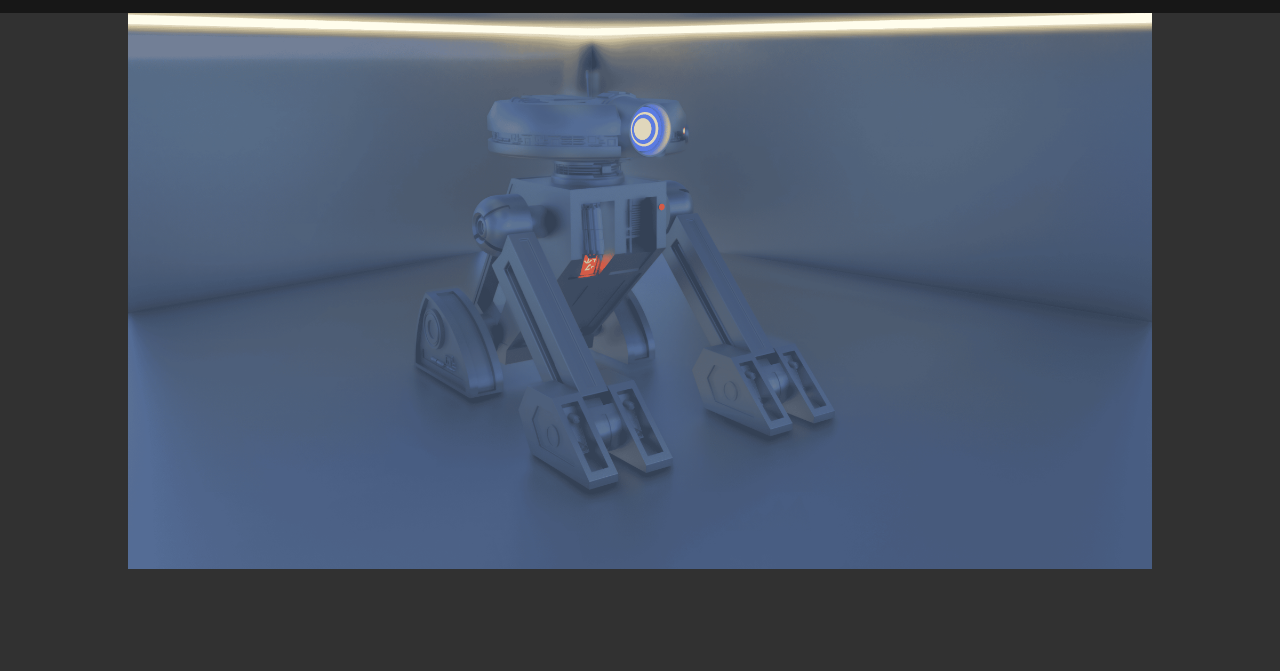
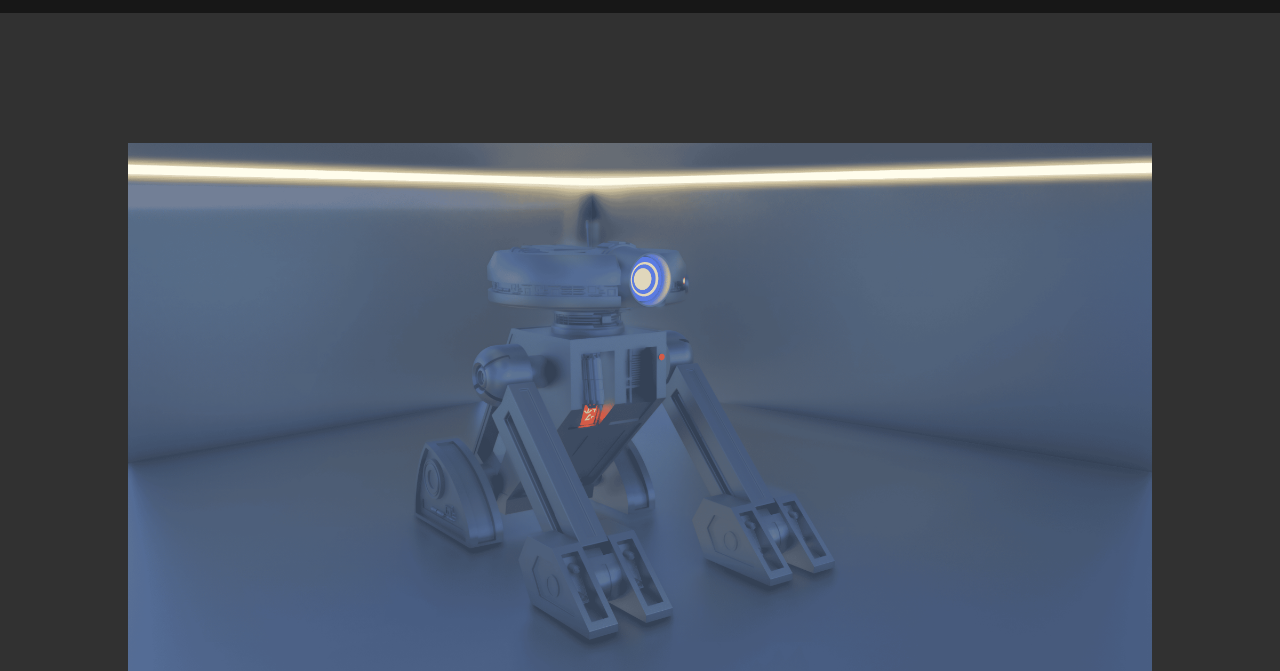
Before and after one commit to TristanM-24/zykiufx, a plain HTML site: page t3m4.html in a window 1280 px wide. Shown: the part 129-800 px from the top of the page. Drawn offline with Linux system fonts and the light colour scheme.

Commit message:
Add files via upload

```diff
--- a/t3m4.html
+++ b/t3m4.html
@@ -11,7 +11,7 @@
         <img src="images/profile.png" alt="Tristan McClean">
         <h1>My Creative Media Portfolio</h1>
     </header>
-    <div class="container">
+    <div class="container" style="padding-top: 150px;">
         <div class="portfolio-display" style="background-image: url(images/t3m45.PNG);"></div>
         <div class="portfolio-display" style="background-image: url(images/t3m4.PNG);"></div>
         <div class="portfolio-display" style="background-image: url(images/t3m43.PNG);"></div>
```
Also changed, not shown: endarspire.html (+1 -1 lines), manaan.html (+1 -1 lines), skeletonsaber.html (+3 -0 lines), xs.html (+3 -0 lines), zakuul.html (+1 -1 lines), index.html (line endings or trailing spaces).
